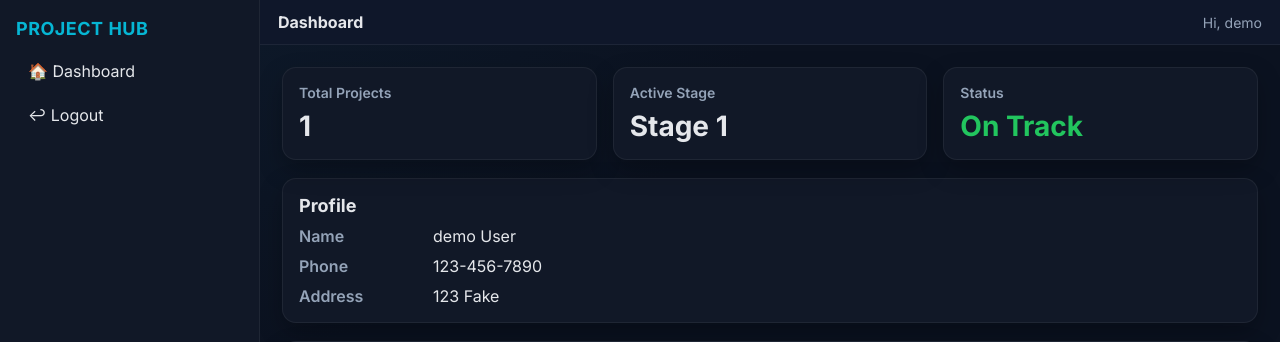
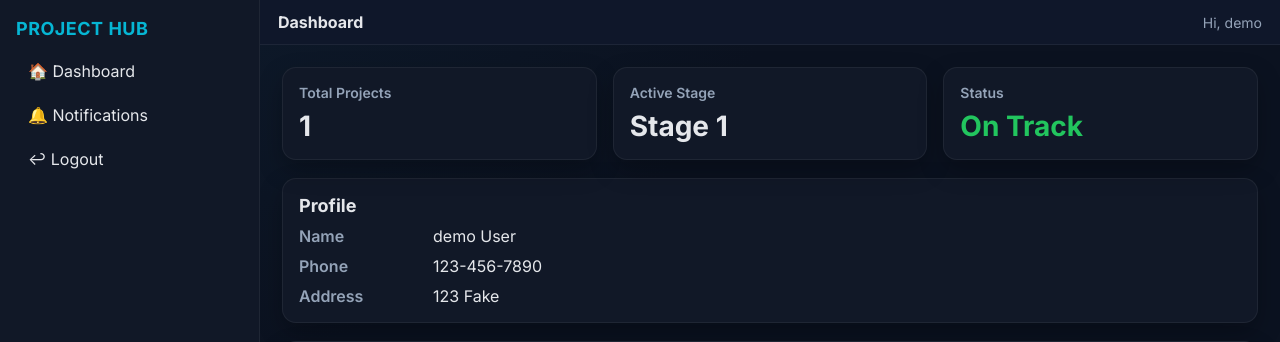
Before and after one commit to NgoziJCharles/my_app, a Flask app: page /dashboard/ in a window 1280 px wide. Shown: the top 342 px of the page. Run offline with Flask 3, Linux system fonts and the light colour scheme; a user stored in the database is signed in; data comes from the database, SQL or seed files in the repository.

Commit message:
making a notifications page

```diff
--- a/app/routes/dashboard.py
+++ b/app/routes/dashboard.py
@@ -22,6 +22,12 @@ def dashboard_home():
 
     stage_labels = {1:"Stage 1", 2:"Stage 2", 3:"Stage 3", 4:"Stage 4", 5:"Stage 5", 6:"Stage 6"} #dict mapping stage numbers
     return render_template("dashboard.html", customer=cust, projects=projects, stage_labels=stage_labels)
+
+@bp.get("/notifications")
+def notifications():
+    if "user_id" not in session:
+        return redirect(url_for("auth.login_get"))
+    return render_template("notifications.html")
 
 @bp.post("/projects")
 def create_project():
--- a/app/templates/dashboard.html
+++ b/app/templates/dashboard.html
@@ -125,6 +125,7 @@
       <div class="brand">PROJECT HUB</div>
       <nav class="nav">
         <a href="{{ url_for('dash.dashboard_home') }}">🏠 Dashboard</a>
+        <a id="nav-notifications" href="{{ url_for('dash.notifications') }}">🔔 Notifications</a>
         <a href="{{ url_for('auth.logout') }}">↩︎ Logout</a>
       </nav>
     </aside>
--- /dev/null
+++ b/app/templates/notifications.html
@@ -0,0 +1,5 @@
+<!doctype html>
+<html lang="en"><head><meta charset="utf-8"><title>Notifications</title></head>
+<body>
+  <h1>Notifications</h1><p>No notifications yet.</p>
+</body></html>
```
